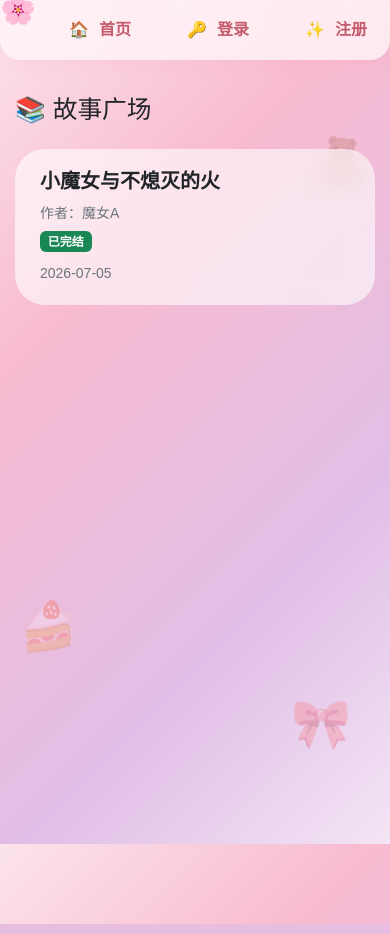
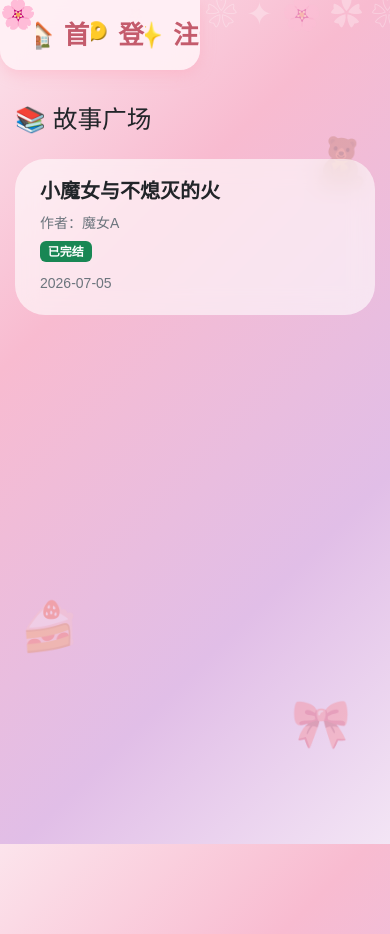
Before and after one commit to Normalmagical/novel-chain, a Flask app: page / in a window 390 px wide. Run offline with Flask 3, Linux system fonts and the light colour scheme; some libraries are stand-ins or nearby versions.

Commit message:
手机导航栏优化

```diff
--- a/templates/base.html
+++ b/templates/base.html
@@ -226,23 +226,40 @@
         @media (max-width: 768px) {
         .sidenav {
             width: 100%;
-                height: 60px;
+            height: 70px;
             flex-direction: row;
             justify-content: space-around;
             align-items: center;
             padding-top: 0;
+            background: rgba(255, 240, 245, 0.95);  /* 半透明粉色背景，更显眼 */
             backdrop-filter: blur(20px);
             border-radius: 0 0 20px 20px;
+            box-shadow: 0 4px 15px rgba(255, 160, 180, 0.4);
+            z-index: 1000;
         }
-            .sidenav:hover {
-                width: 100%;
+
+        /* 移动端图标变大，更容易点按 */
+        .sidenav a, .sidenav .nav-item {
+            font-size: 1.6rem;
+            padding: 10px 0;
+            justify-content: center;
         }
+
+        /* 移动端不显示文字（保留简洁），如果想让文字也显示出来，可以去掉下面这句 */
         .sidenav a span, .sidenav .nav-item span {
             display: none;
         }
+
+        /* 手机端点击时加个微动效 */
+        .sidenav a:active, .sidenav .nav-item:active {
+            transform: scale(0.9);
+            background: rgba(255, 182, 193, 0.3);
+            border-radius: 20px;
+        }
+
         .main-content {
             margin-left: 0;
-                margin-top: 80px;
+            margin-top: 90px;  /* 留出顶部导航栏的高度 */
             padding: 15px;
         }
     }
```
Lines whose indentation alone changed are shown as unchanged.
